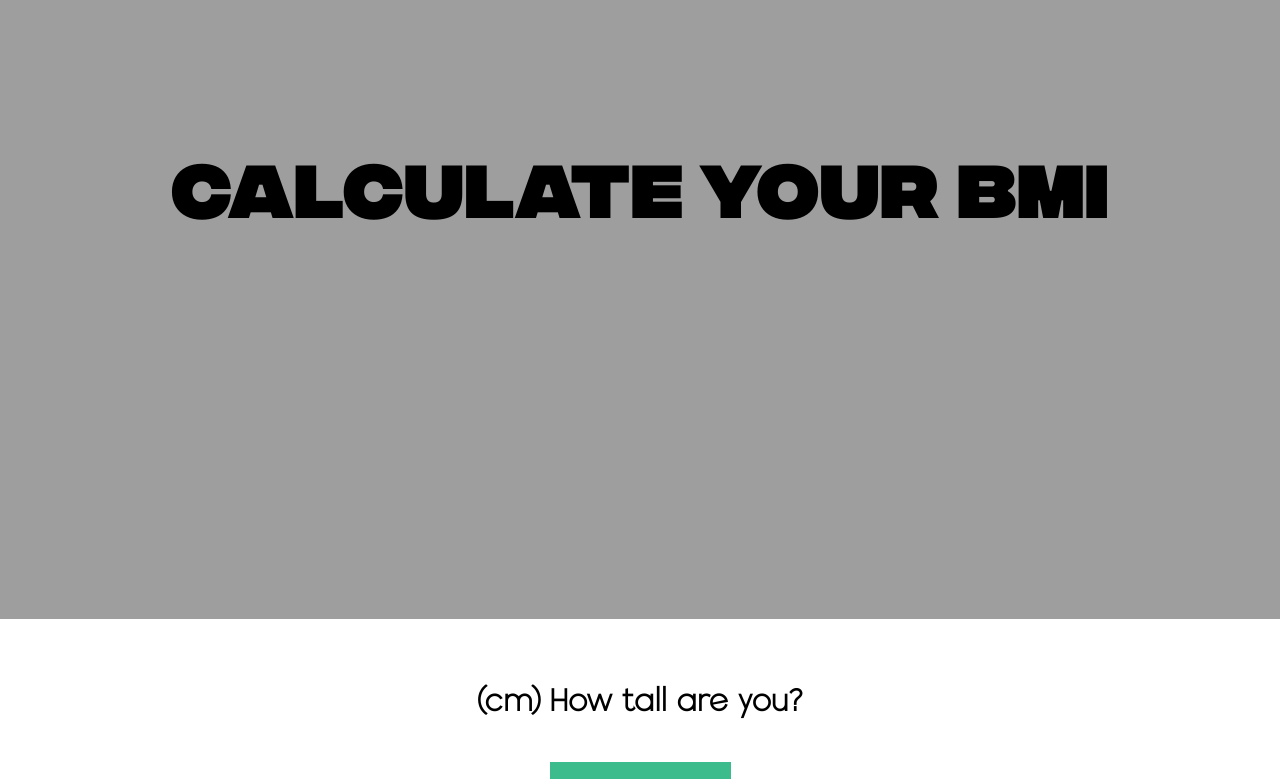
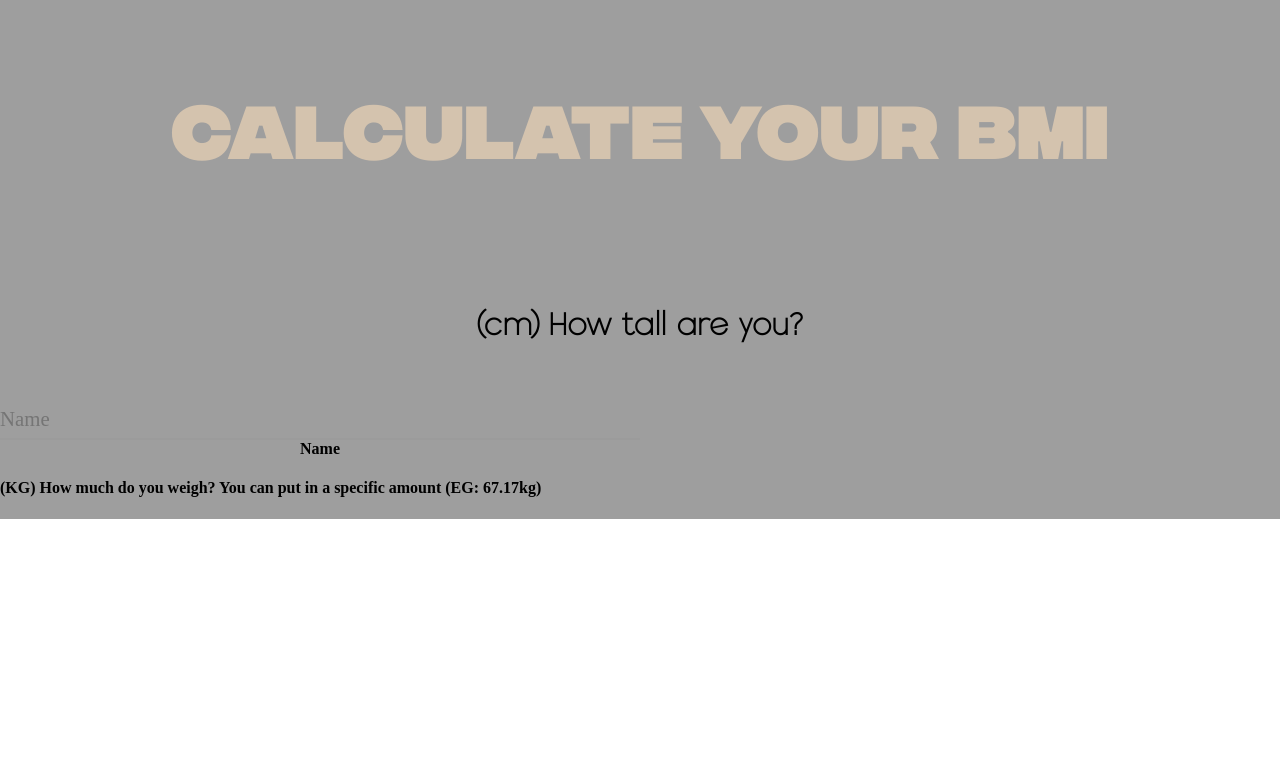
Before and after one commit to JforJason101/ProjectCS10Atom-VSCode, a plain HTML site: page MyProjects/CalcProj/main.html in a window 1280 px wide. Shown: the part 281-1063 px from the top of the page. After the commit the page ends 800 px from the top, so only its background shows below. Drawn offline with Linux system fonts and the light colour scheme; files whose address does not match are found by name.

Commit message:
REEEEEE!!!!

```diff
--- a/MyProjects/CalcProj/main.html
+++ b/MyProjects/CalcProj/main.html
@@ -7,25 +7,25 @@
     <link rel="stylesheet" type="text/css" href="style.css">
 </head>
 <link rel="preconnect" href="https://fonts.gstatic.com">
-<link href="https://fonts.googleapis.com/css2?family=Montserrat:wght@900&display=swap" rel="stylesheet">
 
 <body>
+    <header>
         <div id="calcContainer">
-        <section id="parallax">
             <h1 id="theHeading">CALCULATE YOUR BMI</h1>
-        </section>
             <br>
             <form id="form" action="index.html" method="post">
                 <div id="mainContainer">
                     <section>
                         <h4 id="howTall">(cm) How tall are you?
                             <h4>
-                            <div id="in"><input id="heightInput"></div>
+                                <div id="in"><input id="heightInput" placeholder="Name" name="name" required/>
+                                    <label for="name" class="form__label">Name</label>
+                                </div>
+                </div>
                 </section>
                 <section>
                     <h4>(KG) How much do you weigh? You can put in a specific amount (EG: 67.17kg)</h4>
                     <input id="weightInput">
-                    <!--maybe add a value-->
                 </section>
         </div>
 
@@ -41,6 +41,7 @@
         </div>
         </div>
         <script src="BMIBACK.js"></script>
+    </header>
 </body>
 
 </html>
--- a/MyProjects/CalcProj/style.css
+++ b/MyProjects/CalcProj/style.css
@@ -1,3 +1,10 @@
+                 :root {
+                    --primary: #11998e;
+                    --secondary: #38ef7d;
+                    --white: #fff;
+                    --gray: #9b9b9b;
+                }
+
                 @font-face {
                     src: local('Moon 2.0 Light'), url('http://127.0.0.1:5500/CalcProj/MoonFont/Moon2.0-Light.woff') format('woff');
                     font-family: 'Integral CF UltraBold';
@@ -5,46 +12,93 @@
                 }
 
                 @font-face {
-    font-family: 'Wavehaus Light';
-    src: local('Wavehaus Light'), url('http://127.0.0.1:5500/WavehausSansFont/Web%20Font/Wavehaus-42Light.woff') format('woff');
+                    font-family: 'Wavehaus Thin';
+                    src: local('Wavehaus Thin'), url('http://127.0.0.1:5500/WavehausSansFont/Web%20Font/Wavehaus-28Thin.woff') format('woff');
+                }
+
+                html {
+                    height: 100%;
+                    overflow: hidden;
                 }
 
                 body {
-    border: 0px;
                     margin: 0%;
+                    padding: 0%;
+                    perspective: 1px;
+                    transform-style: preserve-3d;
+                    height: 100%;
+                    overflow-y: scroll;
+                    overflow-x: hidden;
                 }
 
-#parallax {
-    border: 0px;
-    margin: 0%;
-    background-image: url('http://127.0.0.1:5500/images/mobile_wallpaper_by_maria_shanina-min.png');
-    height: 900px;
-    background-attachment: fixed;
-    background-position: center;
-    background-repeat: no-repeat;
+                header {
+                    box-sizing: border-box;
+                    min-height: 100vh;
+                    padding: 30vw 0 5vw;
+                    position: relative;
+                    transform-style: inherit;
+                    width: 100vw;
+                }
+
+                header #theHeading {
+                    margin-top: -100px;
+                }
+
+                header,
+                header:before {
+                    background: 50% 50% / cover;
+                }
+
+                header::before {
+                    bottom: 0;
+                    content: "";
+                    left: 0;
+                    position: absolute;
+                    right: 0;
+                    top: 0;
+                    display: block;
+                    background-image: url('http://127.0.0.1:5500/images/nick-hillier-yD5rv8_WzxA-unsplash.jpg');
                     background-size: cover;
+                    transform-origin: center center 0;
+                    transform: translateZ(-1px) scale(2);
+                    z-index: -1;
+                    min-height: 100vh;
                 }
 
                 #theHeading {
+                    color: #D4C3AE;
                     border: 0px;
-    margin: 0%;
                     font-family: 'Integral CF UltraBold', sans-serif;
                     font-size: 75px;
                     text-align: center;
-    padding-top: 418px;
+                    margin: 0;
+                    padding: 1em 0;
                 }
 
                 #howTall {
                     text-align: center;
                     font-size: xx-large;
-    font-family: 'Wavehaus Light';
+                    font-family: 'Wavehaus Thin';
                 }
+                /*The input ting*/
 
                 #in {
                     text-align: center;
+                    position: relative;
+                    padding: 15px 0 0;
+                    margin-top: 10px;
+                    width: 50%;
                 }
 
                 #heightInput {
-    border: none;
-    background-color: #3CBC8D;
+                    font-family: inherit;
+                    width: 100%;
+                    border: 0;
+                    border-bottom: 2px solid var(--gray);
+                    outline: 0;
+                    font-size: 1.3rem;
+                    color: var(--white);
+                    padding: 7px 0;
+                    background: transparent;
+                    transition: border-color 0.2s;
                 }
```
Also changed, not shown: 2 other files. Lines whose indentation alone changed are shown as unchanged.
